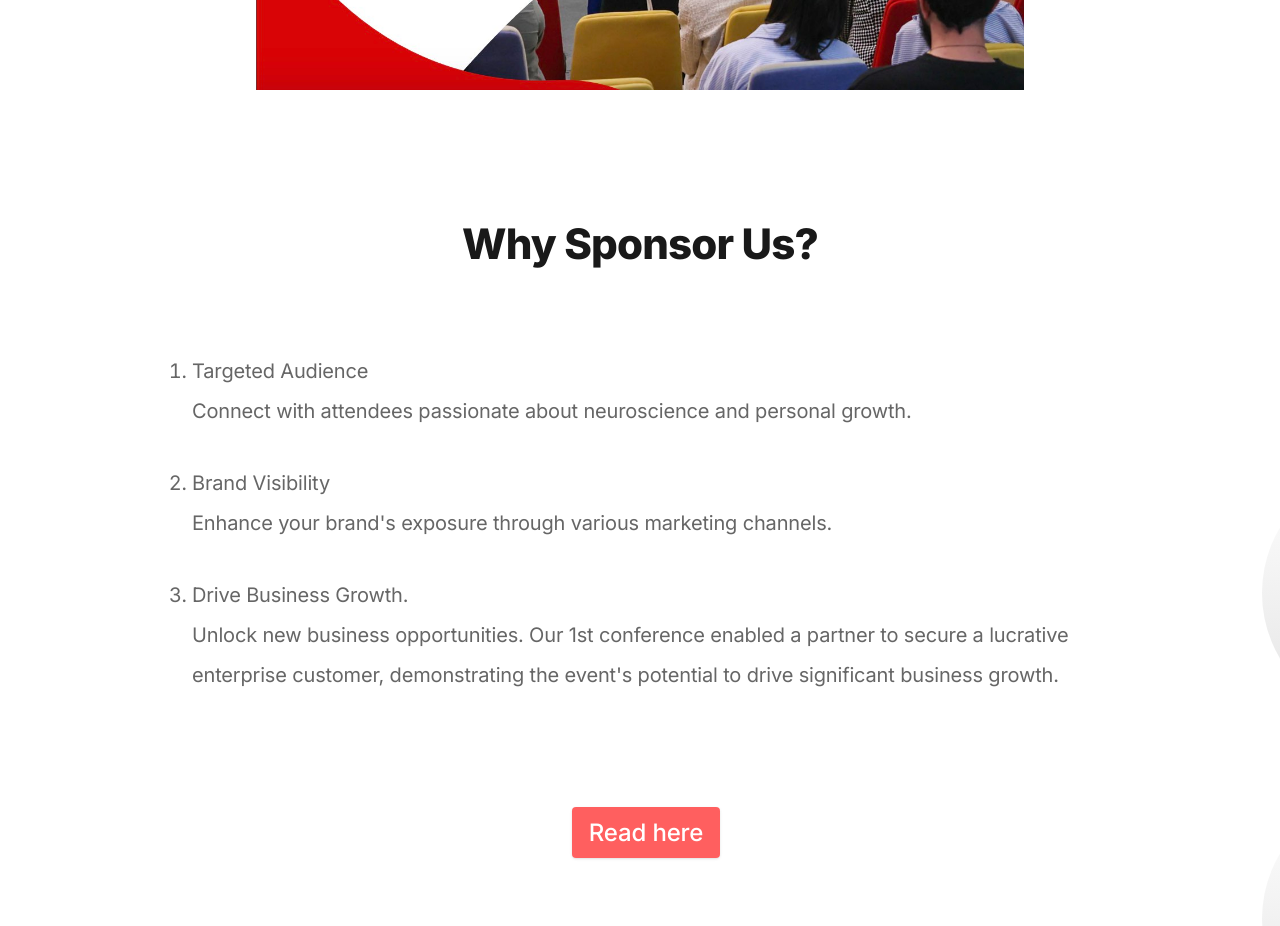
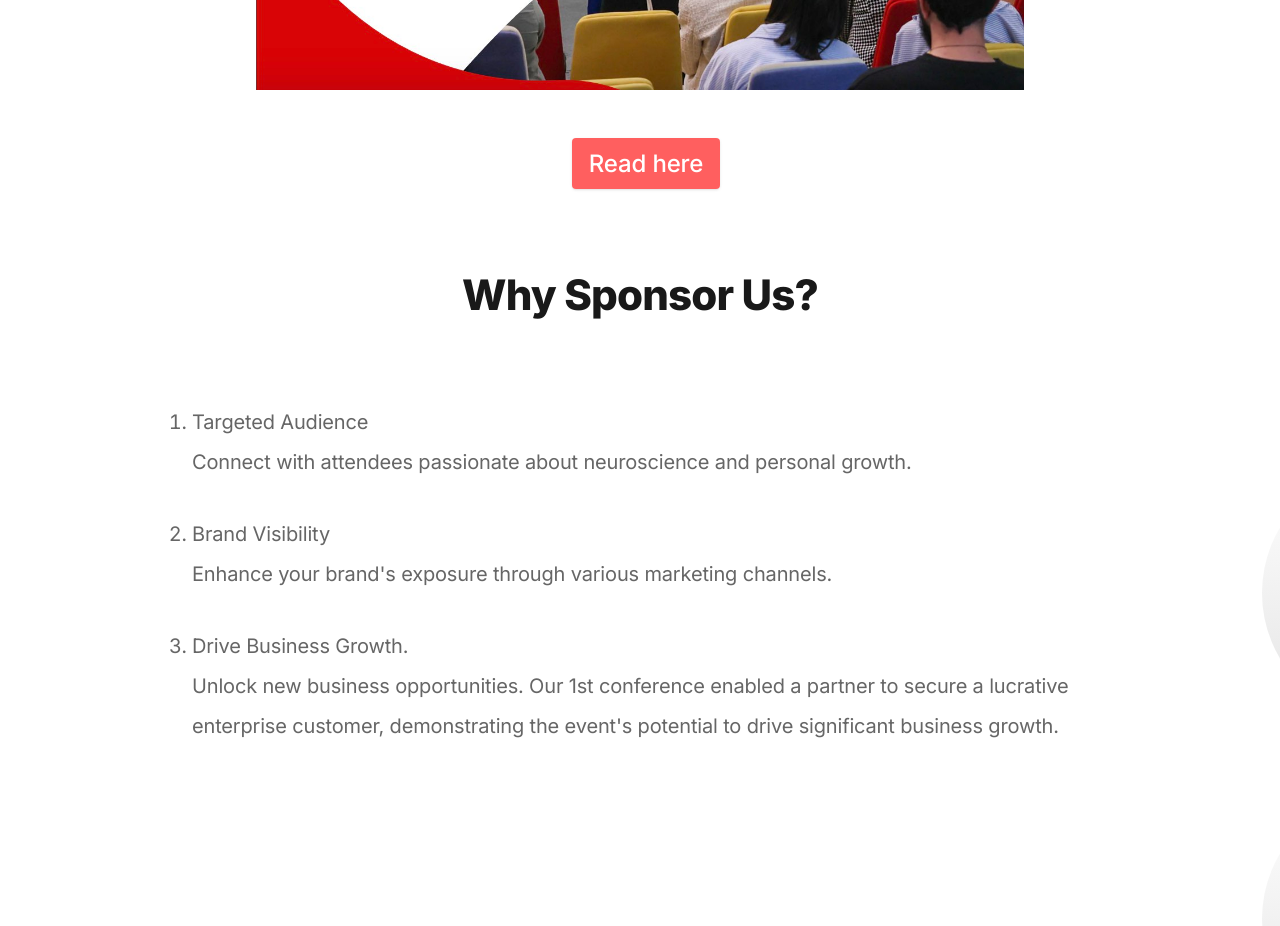
Before and after one commit to Aram9622/tatev-project, a Next.js app: page / in a window 1280 px wide. Shown: the part 4280-5206 px from the top of the page. Built offline with nearby package versions, Linux system fonts and the light colour scheme.

Commit message:
change button space

```diff
--- a/components/about.tsx
+++ b/components/about.tsx
@@ -111,6 +111,16 @@ export default function About() {
             </div>
           </div>
         </div>
+        <div className="m-auto">
+
+        <div className="text-center">
+
+          <Link href="https://img1.wsimg.com/blobby/go/449ee38c-7612-4247-bb01-01007285f4f0/downloads/LIFE%20IN%20ARMENIA%20-%20JUN%202024.pdf?ver=1719821726985" target='_blank' className="py-[25px] px-[25px] font-extrabold text-2xl btn-sm text-white bg-[#ff0000a0] hover:bg-[#76d076] ml-3">
+            <span>Read here</span>
+          </Link>
+        </div>
+
+      </div>
         <div className="py-12 md:py-20">
 
           {/* Section header */}
@@ -137,16 +147,7 @@ export default function About() {
           </div>
         </div>
       </div>
-      <div className="m-auto">
 
-        <div className="text-center">
-
-          <Link href="https://img1.wsimg.com/blobby/go/449ee38c-7612-4247-bb01-01007285f4f0/downloads/LIFE%20IN%20ARMENIA%20-%20JUN%202024.pdf?ver=1719821726985" target='_blank' className="py-[25px] px-[25px] font-extrabold text-2xl btn-sm text-white bg-[#ff0000a0] hover:bg-[#76d076] ml-3">
-            <span>Read here</span>
-          </Link>
-        </div>
-
-      </div>
     </section>
   )
 }
```
